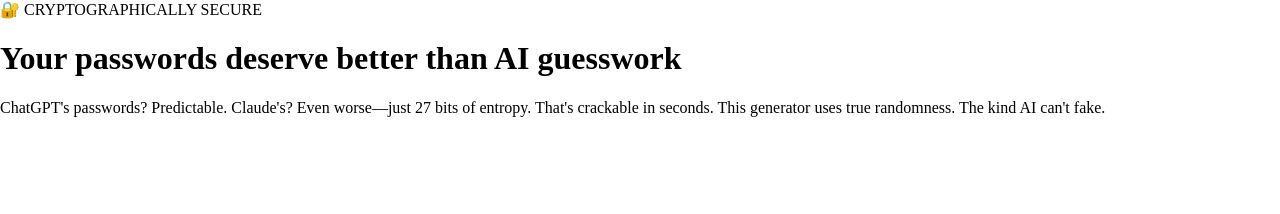
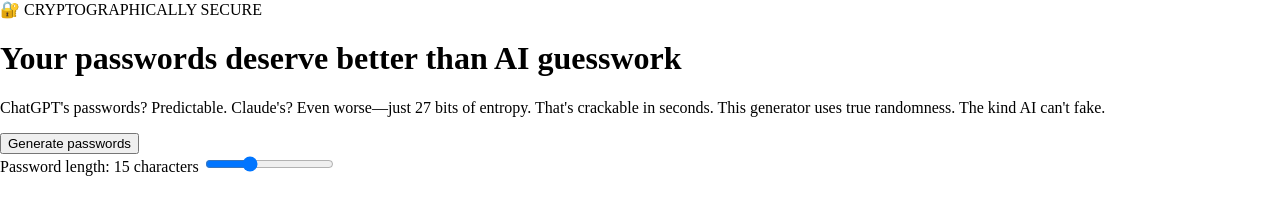
Before and after one commit to SheillaO/AI-Proof-Password-Generator, a website built with Vite: page index.html in a window 1280 px wide. Built offline with nearby package versions, Linux system fonts and the light colour scheme.

Commit message:
Add password generator UI controls
Append a generator section to index.html with a "Generate passwords" button and a password length control. Includes a range slider (min=10, max=25, default=15) with an oninput handler to update the displayed length and an onclick hook to trigger generatePasswords(). Adds UI elements but assumes corresponding generatePasswords() and updateLength() JavaScript functions are implemented elsewhere.

```diff
--- a/index.html
+++ b/index.html
@@ -19,3 +19,11 @@
             <p>ChatGPT's passwords? Predictable. Claude's? Even worse—just 27 bits of entropy. That's crackable in
                 seconds. This generator uses true randomness. The kind AI can't fake.</p>
         </header>
+
+        <section class="generator">
+            <button onclick="generatePasswords()" class="generate-btn">Generate passwords</button>
+
+            <div class="length-control">
+                <label>Password length: <span id="length-display">15</span> characters</label>
+                <input type="range" id="length-slider" min="10" max="25" value="15" oninput="updateLength()">
+            </div>
```
